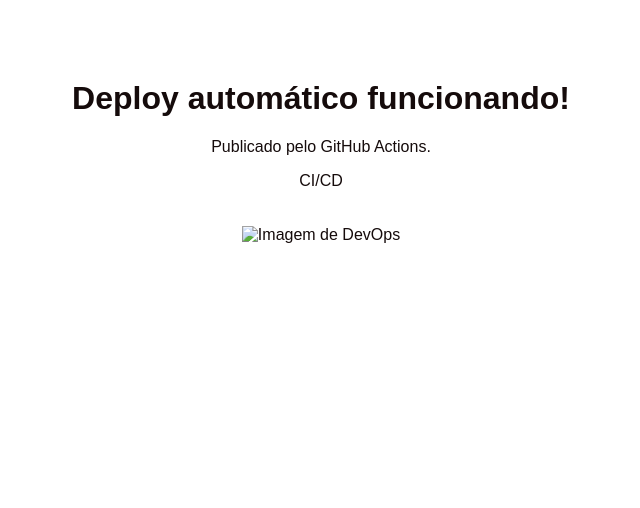
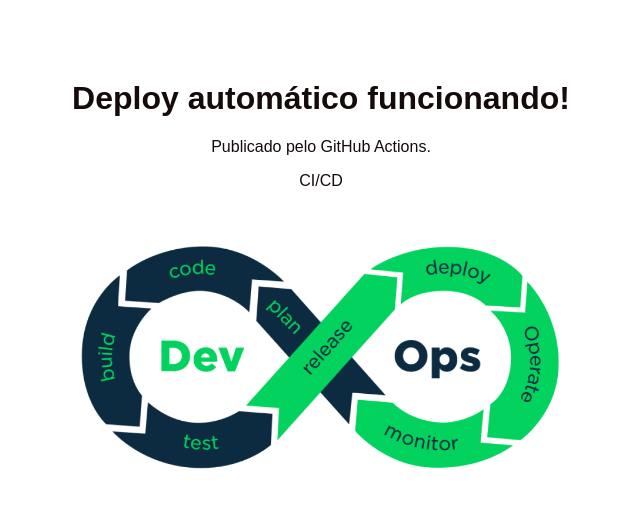
Before and after one commit to oguinunes/CI-CD-, a website: page index.html in a window 1280 px wide. Shown: the whole page, without its empty margins (319-959 px from the left). Drawn offline with Linux system fonts and the light colour scheme; the site is published under a folder, as on GitHub Pages, so addresses that start at the root find nothing.

Commit message:
Layout da página

```diff
--- a/index.html
+++ b/index.html
@@ -10,6 +10,6 @@
   <h1> Deploy automático funcionando!</h1>
   <p>Publicado pelo GitHub Actions.</p>
   <p id="nomes">CI/CD</p>
-  <img src="/images/devops.png" alt="Imagem de DevOps">
+  <img src="devops.png" alt="Imagem de DevOps">
 </body>
 </html>
```
Also changed, not shown: devops.png (renamed from images/devops.png).
